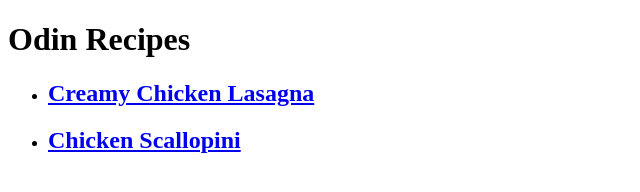
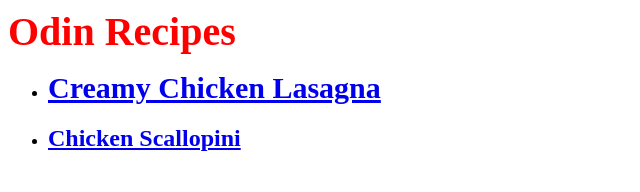
Before and after one commit to skashifzafar/odin_recipes, a plain HTML site: page index.html in a window 1280 px wide. Shown: the whole page, without its empty margins (0-640 px from the left). Drawn offline with Linux system fonts and the light colour scheme.

Commit message:
css_update

```diff
--- a/index.html
+++ b/index.html
@@ -5,16 +5,19 @@
     <meta http-equiv="X-UA-Compatible" content="IE=edge">
     <meta name="viewport" content="width=device-width, initial-scale=1.0">
     <title>Odin Recipes Website</title>
+    <link rel="stylesheet" href="styles.css" >
 </head>
 <body>
-    <h1>Odin Recipes</h1>
+    <div id="head">
+    Odin Recipes
+    </div>
     <ul>
         <li>
-            <h2>
+            <div id="las">
                 <a href="recipes/lasagna/lasagna.html">
                 Creamy Chicken Lasagna
                 </a>
-            </h2>
+            </div>
         </li>
         <li>
             <h2>
--- /dev/null
+++ b/styles.css
@@ -0,0 +1,10 @@
+#head{
+    font-size: 40px;
+    color: red;
+    font-weight: 800;
+}
+#las{
+    font-size: 30px;
+    color: purple;
+    font-weight: 600;
+}
```
